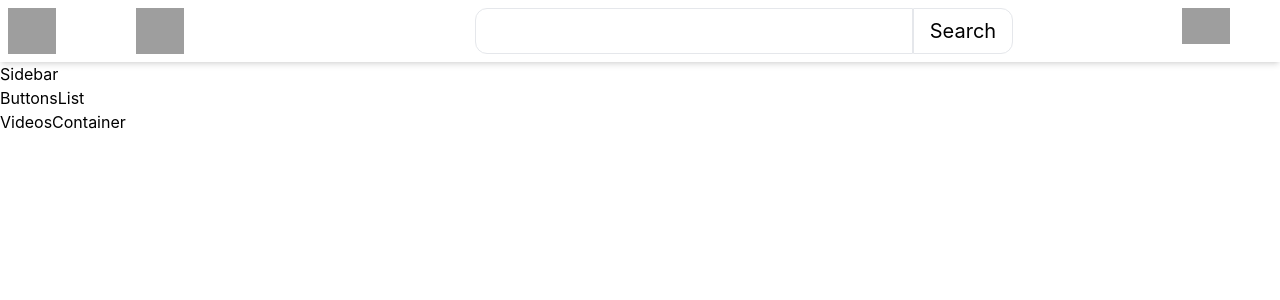
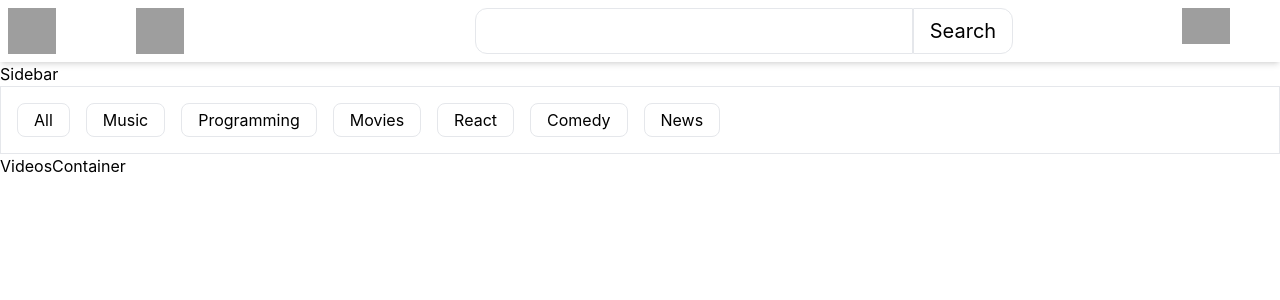
Before and after one commit to trinitypranav/metube, a React (Create React App) app: page / in a window 1280 px wide. Shown: the top 300 px of the page. Built offline with nearby package versions, Linux system fonts and the light colour scheme; grey boxes are pictures that could not be loaded.

Commit message:
adding buttons list in the main container

```diff
--- a/src/components/ButtonsList.js
+++ b/src/components/ButtonsList.js
@@ -1,7 +1,25 @@
 import React from "react";
 
+const buttons = [
+  "All",
+  "Music",
+  "Programming",
+  "Movies",
+  "React",
+  "Comedy",
+  "News",
+];
+
 const ButtonsList = () => {
-  return <div>ButtonsList</div>;
+  return (
+    <div className="p-2 flex flex-wrap border">
+      {buttons.map((btn) => (
+        <button key={btn} className="px-4 py-1 border m-2 rounded-lg">
+          {btn}
+        </button>
+      ))}
+    </div>
+  );
 };
 
 export default ButtonsList;
```
